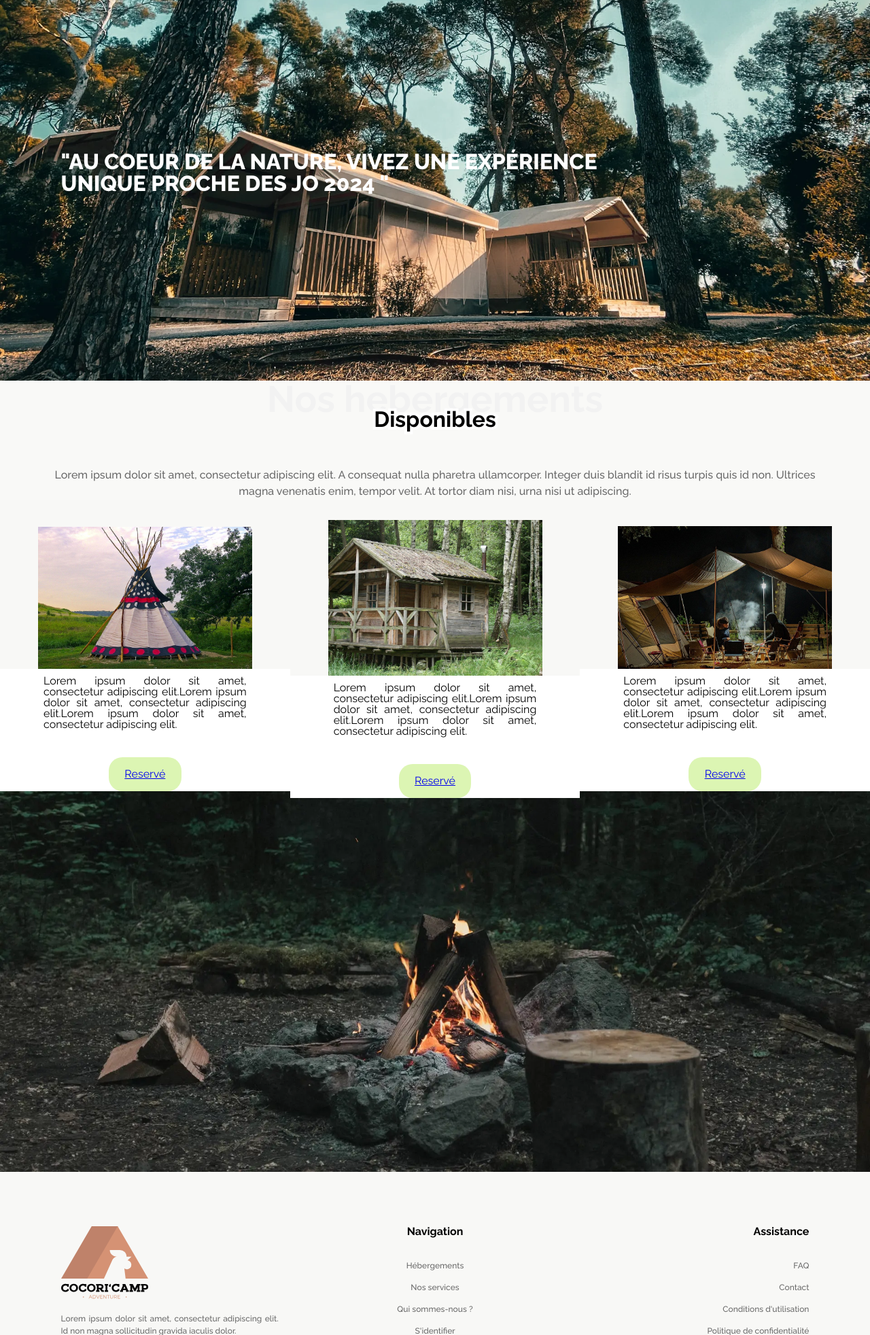
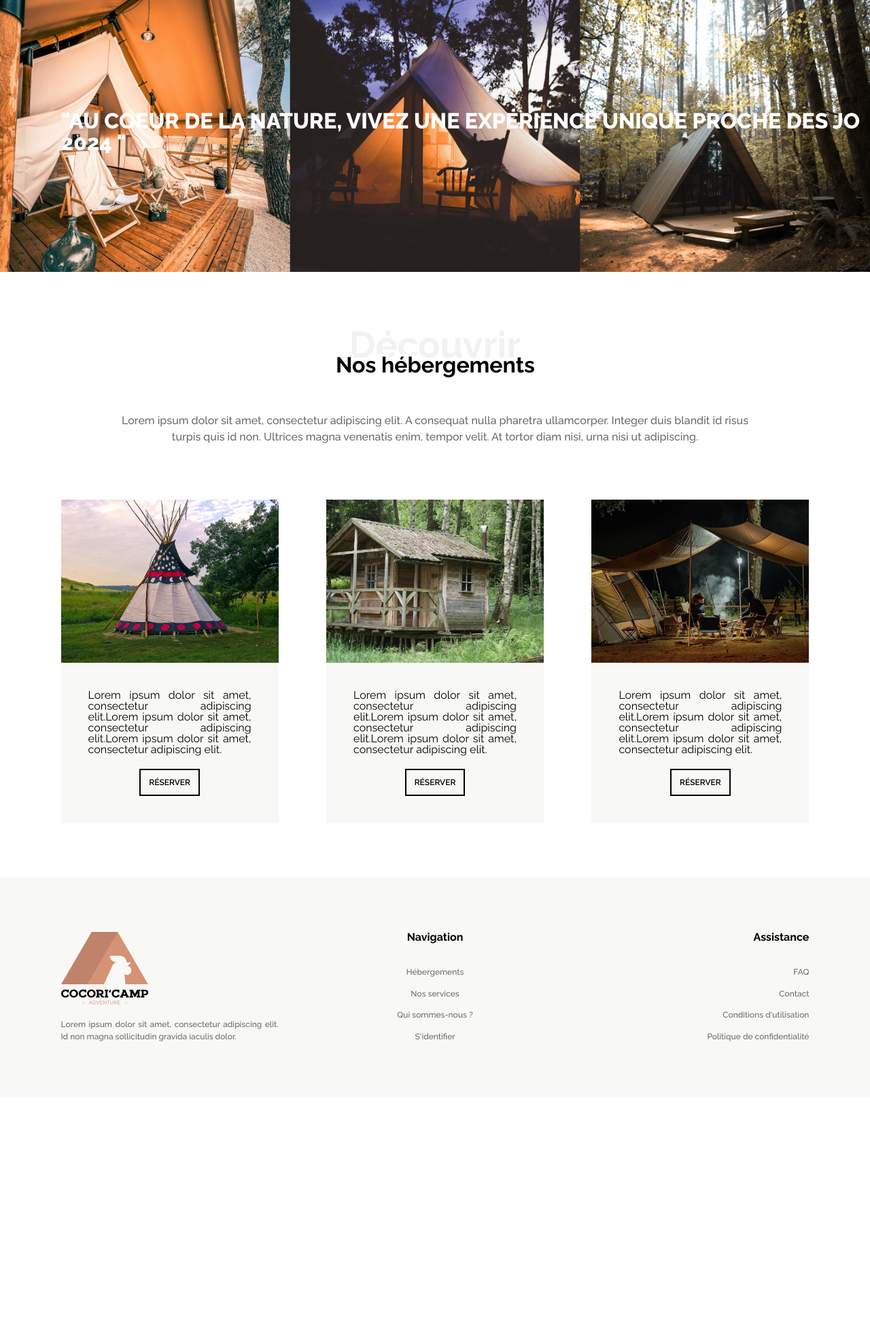
Before and after one commit to oualidbel/cocoricamp, a Symfony app: template templates/lodging/index.html.twig in a window 1280 px wide. Shown: the part 56-2020 px from the top of the page at 68% size. After the commit the page ends 1588 px from the top, so only its background shows below. Run offline with Twig, Linux system fonts and the light colour scheme; the template is opened without the code that fills it, so the values that code supplies are empty; some libraries are stand-ins or nearby versions.

Commit message:
v13 Dorian

```diff
--- a/public/css/lodging.css
+++ b/public/css/lodging.css
@@ -1,49 +1,108 @@
 body {
     font-family: 'Raleway', sans-serif;
+}
 
+.lodging-hero-banner {
+    display: flex;
+    align-items: center;
+    width: 100%;
+    height: 50vh;
+    background-image: url(../images/lodging-hero-banner-img.webp);
+    background-size: cover;
+    background-position: center;
+    z-index: 0;
+}
 
+.lodging-hero-banner-content {
+    position: absolute;
+    left: 7vw;
+    color: white;
 }
-.lodging-intro h1{
-    text-align: center;
+
+.lodging-hero-banner-content h2 {
+    font-size: 2rem;
+    font-weight: 800;
+    text-transform: uppercase;
+    margin-top: 1rem;
+    margin-bottom: 1.75rem;
+}
+
+.lodging-page-content {
+    padding-left: 7vw;
+    padding-right: 7vw;
+    background-color: #fff;
+}
+
+.lodging-about {
+    padding-top: 5rem;
+    padding-bottom: 5rem;
+    display: flex;
+    flex-direction: column;
+    align-items: center;
+}
+
+.lodging-about h2 {
+    font-size: 2rem;
+    font-weight: 700;
+    color: #f2f2f2;
+}
+
+.lodging-about .welcome-text {
+    width: 100%;
+    height: auto;
+    margin-top: -1.125rem;
+    margin-bottom: 2.5rem;
+}
+
+.lodging-about .welcome-text svg text:first-of-type {
+    font-family: 'Raleway', sans-serif;
     font-size: 1.25rem;
+    font-weight: 700;
+    stroke: white;
+    stroke-width: .5rem;
+    fill: black;
 }
-.lodging-intro{
-    padding: 30px;
-    background-color: #c7ef859e;
 
+.lodging-about .welcome-text svg text:last-of-type {
+    font-family: 'Raleway', sans-serif;
+    font-size: 1.25rem;
+    font-weight: 700;
+    fill: black;
 }
+
+.lodging-about p {
+    font-size: 1rem;
+    font-weight: 500;
+    line-height: 1.5;
+    color: rgb(105, 105, 105);
+    text-align: justify;
+}
+
 .container-lodging {
-
-    background-color: #F8F8F6;
+    background-color: #fff;
     width: 100%;
     display: flex;
-    flex-direction: row;
+    flex-direction: column;
     align-items: center;
-    height: 100%;
-
+    gap: 2.5rem;
+    padding-bottom: 5rem;
 }
 
 .lodging {
-    width: 75%;
+    width: 100%;
     display: flex;
     flex-direction: column;
     align-items: center;
-    margin: 30px 0;
-
 }
 
 .img-container {
+    width: 100%;
+    height: 30vh;
     overflow: hidden;
-    min-width: 255px;
-    max-width: 315px;
-
-
 }
 
 .img-container img {
-
-    max-width: 100%;
-    vertical-align: top;
+    width: 100%;
     -webkit-transition: all 1s ease-out;
     transition: all 1s ease-out;
     -webkit-transform: scale(1.4);
@@ -55,60 +114,72 @@ body {
     transform: scale(1);
 }
 
-
 .content-lodging {
-background-color: rgb(255, 255, 255);
-display:flex;
-flex-direction:column;
-align-items: center;
-justify-content: center;
-}
-.content-lodging p{
-    padding: 10px;
-    display: block;
-    width: 70%;
-    text-align: justify;
-
-}
-.btn-discover-lodging{
-    margin-top: 30px;
-    width:25%;
-    height: 25%;
-    border-radius: 20px;
-    background-color: #c7ef859e;
-    text-align: center;
-    line-height:50px;
-
-}
-----------------------------------------------------------------
-.hero-header-content {
-    position: absolute;
-    left: 7vw;
-    color: white;
+    background-color: rgb(248, 248, 246);
+    display: flex;
+    flex-direction: column;
+    align-items: center;
+    justify-content: center;
+    padding: 2.5rem;
 }
 
-.hero-header-content p {
-    font-size: 1rem;
-    font-weight: 700;
+.content-lodging p {
+    width: 100%;
+    text-align: justify;
+    margin-bottom: 1.25rem;
 }
 
-.hero-header-content h2 {
-    font-size: 2rem;
-    font-weight: 800;
-    text-transform: uppercase;
-    margin-top: 1rem;
-    margin-bottom: 1.75rem;
-}
-
-.hero-header-content a {
+.btn-discover-lodging {
     box-sizing: border-box;
+    font-weight: 'Raleway', sans-serif;
     font-size: .75rem;
     font-weight: 600;
+    text-decoration: none;
     text-transform: uppercase;
     padding: .75rem;
-    border: solid 1px white;
-    color: white;
+    border: solid 2px black;
+    color: black;
     background-color: transparent;
     cursor: pointer;
     transition: all 300ms;
 }
+
+.btn-discover-lodging:hover {
+    color: white;
+    background-color: black;
+}
+
+@media only screen and (min-width: 768px) {
+    .lodging-about h2 {
+        font-size: 3.375rem;
+    }
+
+    .lodging-about .welcome-text svg text:first-of-type {
+        font-size: 2rem;
+    }
+
+    .lodging-about .welcome-text svg text:last-of-type {
+        font-size: 2rem;
+    }
+
+    .lodging-about p {
+        margin-right: 5rem;
+        margin-left: 5rem;
+        text-align: center;
+    }
+
+    .container-lodging {
+        flex-direction: row;
+        justify-content: space-between;
+        align-items: center;
+        padding-bottom: 5rem;
+    }
+
+    .lodging {
+        width: 25vw;
+        display: flex;
+        flex-direction: column;
+        align-items: center;
+        height: auto;
+    }
+}
--- a/src/Controller/LodgingController.php
+++ b/src/Controller/LodgingController.php
@@ -8,7 +8,7 @@ use Symfony\Component\Routing\Annotation\Route;
 
 class LodgingController extends AbstractController
 {
-    #[Route('/lodging', name: 'app_lodging')]
+    #[Route('/hébergements', name: 'app_lodging')]
     public function index(): Response
     {
         return $this->render('lodging/index.html.twig', [
--- a/templates/lodging/index.html.twig
+++ b/templates/lodging/index.html.twig
@@ -2,55 +2,48 @@
 
 {% block title %}Nos hébergements{% endblock %}
 
+{% block body %}
+<div class="lodging-hero-banner">
 
-{% block body %}
-<div class="hero-header">
-
-        <div class="hero-header-content">
+    <div class="lodging-hero-banner-content">
 
         <h2>"Au coeur de la nature, vivez une expérience unique  proche des JO  2024 " </h2>
-            {# <a href="/lodging">Faire une réservation</a> #}
+
     </div>
 
 </div>
 
-<div class="about">
-            <h2>Nos hebergements</h2>
+<div class="lodging-page-content">
+
+    <div class="lodging-about">
+        <h2>Découvrir</h2>
         <div class="welcome-text">
             <svg xmlns="http://www.w3.org/2000/svg" width="100%" height="3rem">
                 <text x="50%" y="50%" dominant-baseline="middle" text-anchor="middle">
-                        Disponibles
+                    Nos hébergements
                 </text>
                 <text x="50%" y="50%" dominant-baseline="middle" text-anchor="middle">
-                        Disponibles
+                    Nos hébergements
                 </text>
             </svg>
         </div>
         <p>Lorem ipsum dolor sit amet, consectetur adipiscing elit. A consequat nulla pharetra ullamcorper. Integer duis blandit id risus turpis quis id non. Ultrices magna venenatis enim, tempor velit. At tortor diam nisi, urna nisi ut adipiscing.</p>
     </div>
 
-{# <div class="lodging-intro">
-    <h1> NOS HEBERGEMENTS </h1>
-    <p> Cocori'camp vous propose les hebergements disponible Cocori'camp vous propose les hebergementsCocori'camp vous
-        propose les hebergements disponible Cocori'camp vous propose les hebergements disponible Cocori'camp vous
-        propose les hebergements disponibleCocori'camp vous propose les hebergements disponible Cocori'camp vous propose les hebergementsCocori'camp vous
-        propose les hebergements disponible Cocori'camp vous propose les hebergements disponible Cocori'camp vous
-        propose les hebergements disponib </p>
+    <div class="container-lodging">
 
-</div> #}
-<div class="container-lodging">
         <div class="lodging">
+
             <div class="img-container">
                 <img src="{{ asset('images/tipis1.jpg') }}" alt="tipis" />
-
             </div>
 
             <div class="content-lodging">
                 <p>Lorem ipsum dolor sit amet, consectetur adipiscing elit.Lorem ipsum dolor sit amet, consectetur
                     adipiscing elit.Lorem ipsum dolor sit amet, consectetur adipiscing elit.</p>
-            <a href="{{ path('app_account') }}" class="btn-discover-lodging" type="button"> Reservé </a>
+                <a href="{{ path('app_account') }}" class="btn-discover-lodging" type="button">Réserver</a>
+            </div>
 
-        </div>
         </div>
 
 
@@ -62,7 +55,7 @@
             <div class="content-lodging">
                 <p>Lorem ipsum dolor sit amet, consectetur adipiscing elit.Lorem ipsum dolor sit amet, consectetur
                     adipiscing elit.Lorem ipsum dolor sit amet, consectetur adipiscing elit.</p>
-            <a href="{{ path('app_account') }}" class="btn-discover-lodging" type="button"> Reservé </a>
+                <a href="{{ path('app_account') }}" class="btn-discover-lodging" type="button">Réserver</a>
             </div>
         </div>
 
@@ -74,15 +67,12 @@
             <div class="content-lodging">
                 <p>Lorem ipsum dolor sit amet, consectetur adipiscing elit.Lorem ipsum dolor sit amet, consectetur
                     adipiscing elit.Lorem ipsum dolor sit amet, consectetur adipiscing elit.</p>
-            <a href="{{ path('app_account') }}" class="btn-discover-lodging" type="button"> Reservé </a>
-
+                <a href="{{ path('app_account') }}" class="btn-discover-lodging" type="button">Réserver</a>
             </div>
         </div>
 
     </div>
 
+</div>
 
-<div class="banner first-banner">
-        <h2> </h2>
-    </div>
 {% endblock %}
```
Also changed, not shown: public/images/lodging-hero-banner-img.webp (added), public/js/lodging.js (added). Lines whose indentation alone changed are shown as unchanged.
